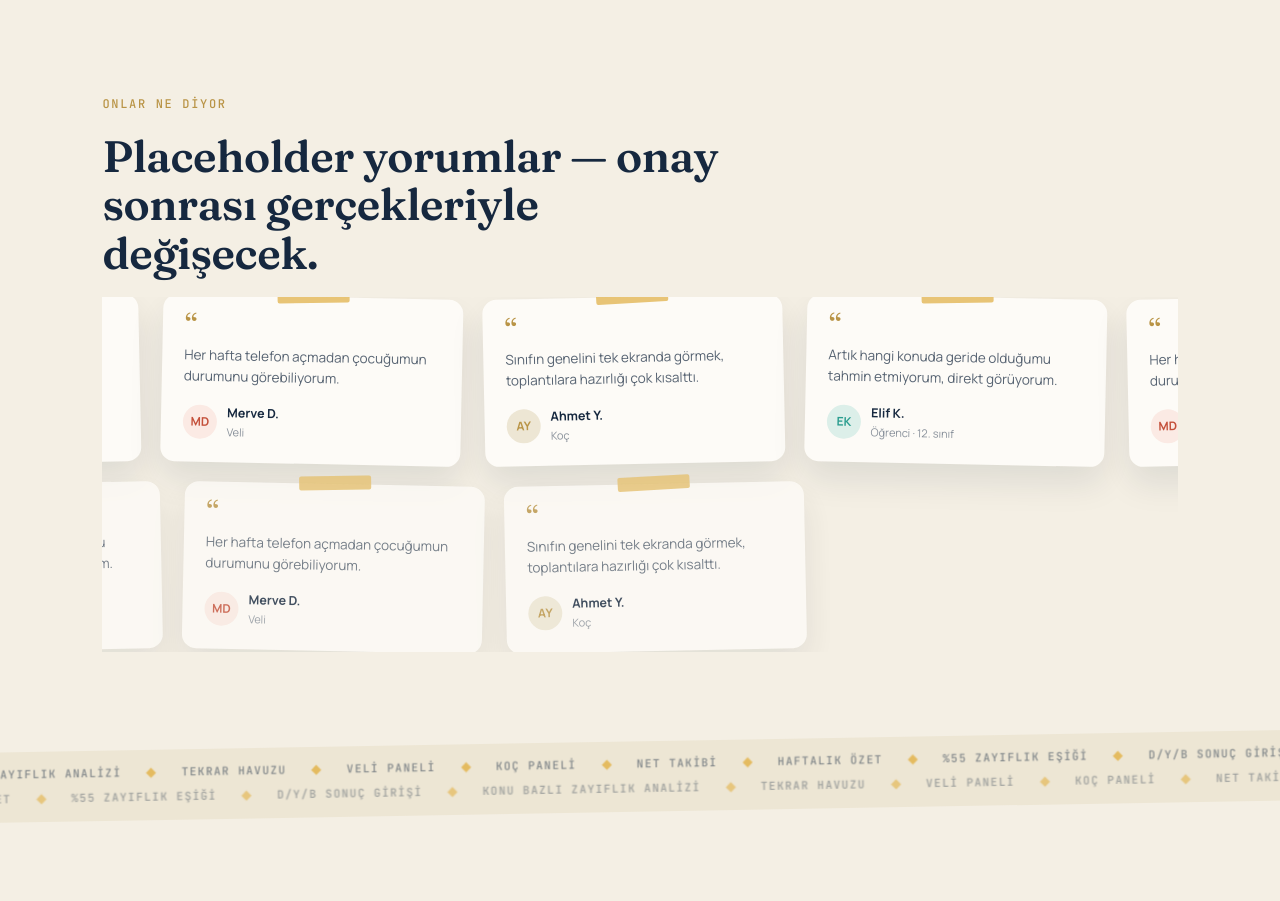
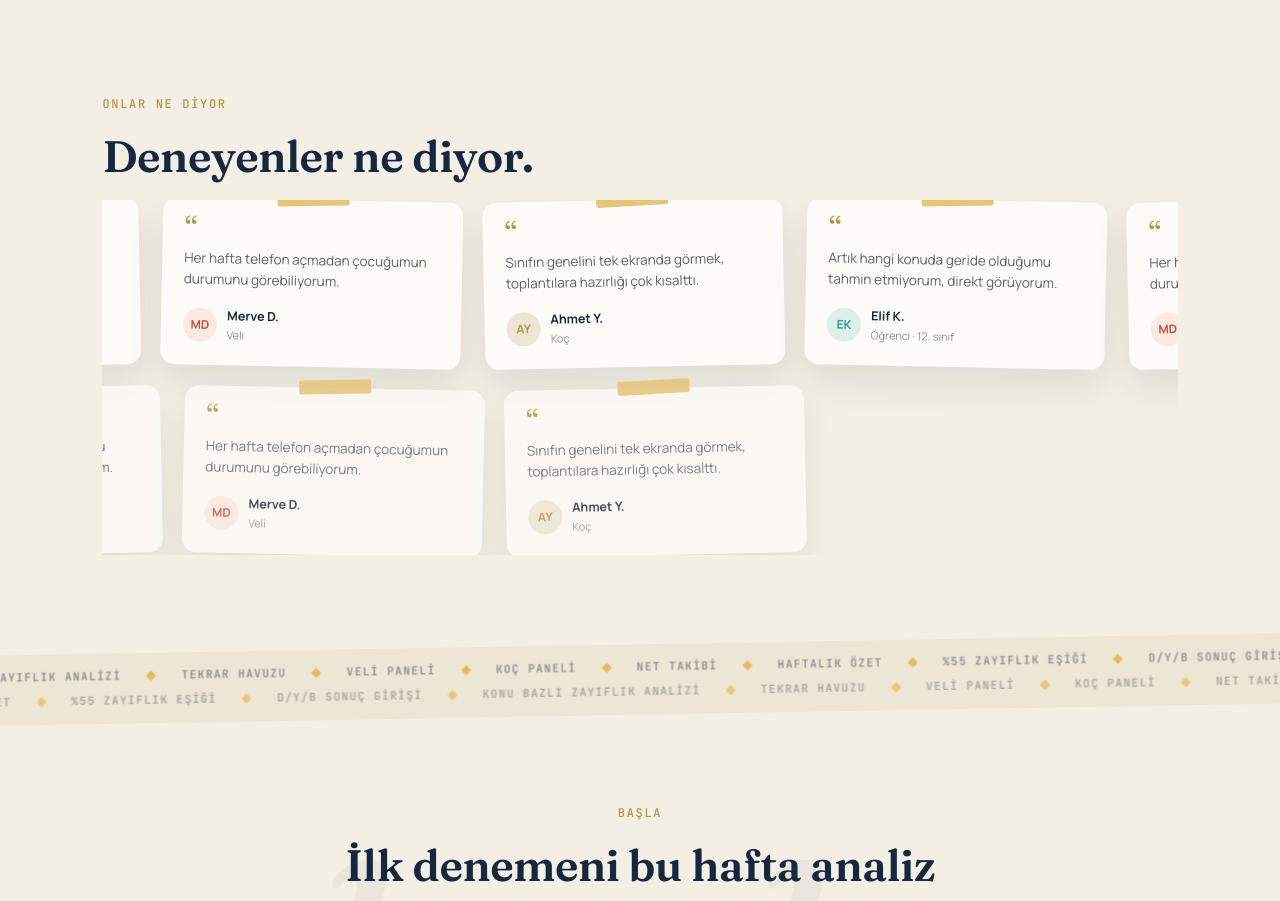
Before and after one commit to batuhanarici/Universitely, a React (Vite) app: page / in a window 1280 px wide. Shown: the part 4580-5481 px from the top of the page. Built offline with nearby package versions, Linux system fonts and the light colour scheme; no server answers.

Commit message:
feat(landing): yorum basligini gercekci yaziyla degistir

```diff
--- a/src/pages/landing/Testimonials.tsx
+++ b/src/pages/landing/Testimonials.tsx
@@ -57,7 +57,7 @@ export default function Testimonials() {
   return (
     <section className="lp-section" ref={ref}>
       <div className="lp-eyebrow lp-reveal">Onlar ne diyor</div>
-      <h2 className="lp-reveal">Placeholder yorumlar — onay sonrası gerçekleriyle değişecek.</h2>
+      <h2 className="lp-reveal">Deneyenler ne diyor.</h2>
       <div className="lp-marquee-wrap lp-reveal">
         <div className="lp-marquee-track">
           {items.map((y, i) => (
```
